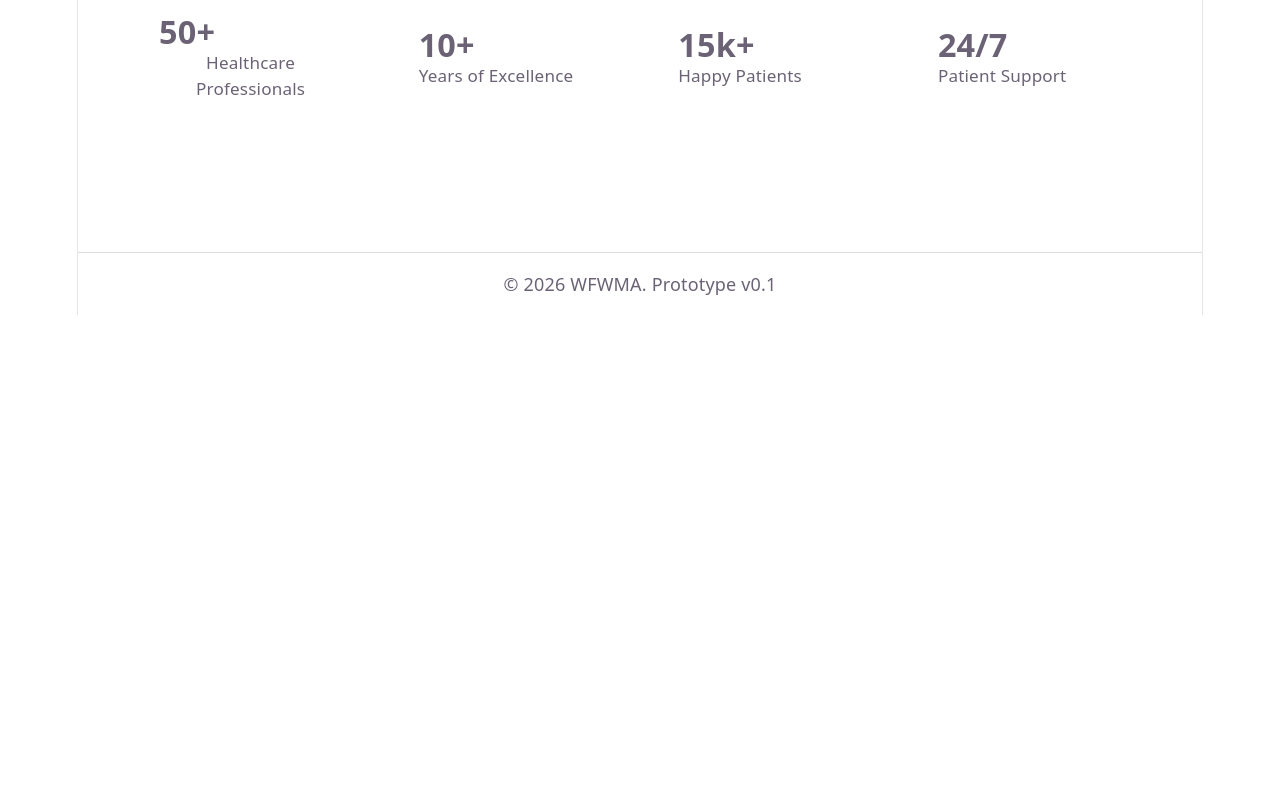
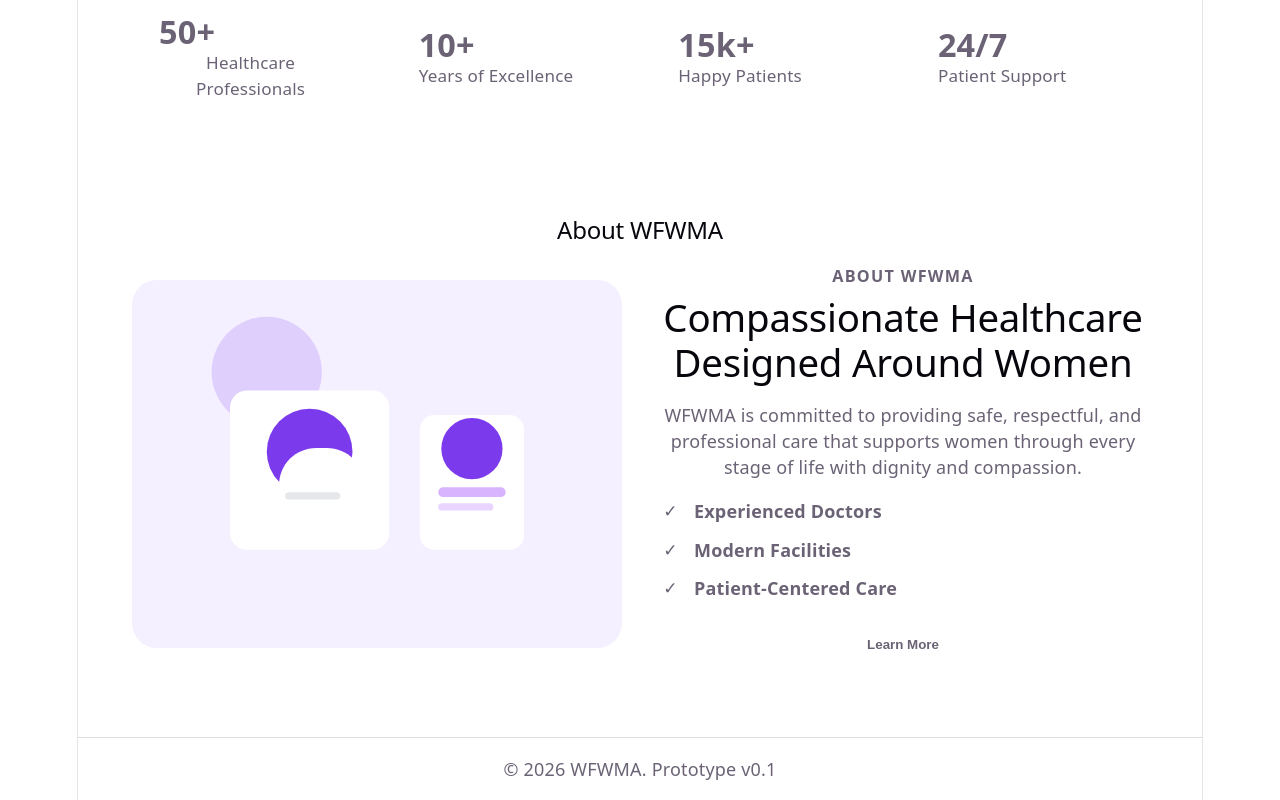
Before and after one commit to josephamuasi001/WOMEN-FOR-WOMEN-MEDICAL-ASSOCIATE-WEBSITE-REPO, a React app in the folder frontend/: page / in a window 1280 px wide. Shown: the part 767-1567 px from the top of the page. Before the commit the page ends 1082 px from the top, so only its background shows below. Built offline with nearby package versions, Linux system fonts and the light colour scheme; the HTML template or start-up script is replaced by a standard one.

Commit message:
Add AboutPreviewSection component with styles and SVG image

```diff
--- /dev/null
+++ b/frontend/src/components/AboutPreviewSection.jsx
@@ -0,0 +1,46 @@
+import Section from './ui/Section'
+import Button from './ui/Button'
+import Container from './ui/Container'
+import '../styles/about-preview.css'
+
+function AboutPreviewSection() {
+  const highlights = ['Experienced Doctors', 'Modern Facilities', 'Patient-Centered Care']
+
+  return (
+    <Section title="About WFWMA">
+      <Container>
+        <div className="about-preview-grid">
+          <div className="about-preview-image-wrap">
+            <img
+              src="/about-preview.svg"
+              alt="Healthcare professionals caring for patients"
+              className="about-preview-image"
+            />
+          </div>
+
+          <div className="about-preview-content">
+            <p className="about-preview-label">About WFWMA</p>
+            <h2>Compassionate Healthcare Designed Around Women</h2>
+            <p className="about-preview-copy">
+              WFWMA is committed to providing safe, respectful, and professional care that
+              supports women through every stage of life with dignity and compassion.
+            </p>
+
+            <ul className="about-preview-list">
+              {highlights.map((item) => (
+                <li key={item}>
+                  <span className="about-preview-check">✓</span>
+                  <span>{item}</span>
+                </li>
+              ))}
+            </ul>
+
+            <Button>Learn More</Button>
+          </div>
+        </div>
+      </Container>
+    </Section>
+  )
+}
+
+export default AboutPreviewSection
--- a/frontend/src/pages/HomePage.jsx
+++ b/frontend/src/pages/HomePage.jsx
@@ -1,11 +1,13 @@
 import HeroSection from '../components/HeroSection'
 import StatsSection from '../components/StatsSection'
+import AboutPreviewSection from '../components/AboutPreviewSection'
 
 function HomePage() {
   return (
     <>
       <HeroSection />
       <StatsSection />
+      <AboutPreviewSection />
     </>
   )
 }
--- /dev/null
+++ b/frontend/src/styles/about-preview.css
@@ -0,0 +1,78 @@
+.about-preview-grid {
+  display: grid;
+  grid-template-columns: 1fr 1fr;
+  gap: 2rem;
+  align-items: center;
+}
+
+.about-preview-image-wrap {
+  display: flex;
+  justify-content: center;
+}
+
+.about-preview-image {
+  width: 100%;
+  max-width: 500px;
+  border-radius: var(--radius-xl);
+  box-shadow: var(--shadow-md);
+}
+
+.about-preview-content h2 {
+  margin: 0.35rem 0 0.9rem;
+  font-size: clamp(1.6rem, 3vw, 2.2rem);
+}
+
+.about-preview-label {
+  font-size: 0.9rem;
+  font-weight: 700;
+  letter-spacing: 0.08em;
+  text-transform: uppercase;
+  color: var(--color-primary);
+}
+
+.about-preview-copy {
+  margin-bottom: 1rem;
+}
+
+.about-preview-list {
+  list-style: none;
+  padding: 0;
+  margin: 0 0 1.2rem;
+  display: grid;
+  gap: 0.7rem;
+}
+
+.about-preview-list li {
+  display: flex;
+  align-items: center;
+  gap: 0.6rem;
+  color: var(--color-dark-gray);
+  font-weight: 600;
+}
+
+.about-preview-check {
+  display: inline-flex;
+  align-items: center;
+  justify-content: center;
+  width: 1.4rem;
+  height: 1.4rem;
+  border-radius: 50%;
+  background-color: var(--color-light-lavender);
+  color: var(--color-primary);
+  font-size: 0.95rem;
+}
+
+@media (max-width: 768px) {
+  .about-preview-grid {
+    grid-template-columns: 1fr;
+    gap: 1.4rem;
+  }
+
+  .about-preview-content {
+    text-align: center;
+  }
+
+  .about-preview-list li {
+    justify-content: center;
+  }
+}
```
Also changed, not shown: frontend/public/about-preview.svg (added).
